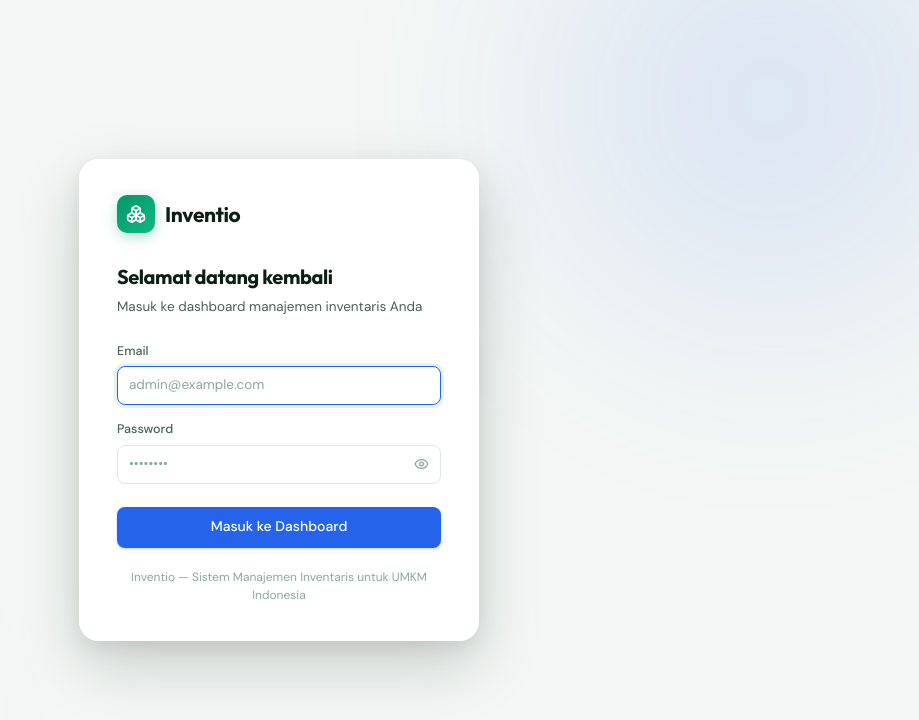
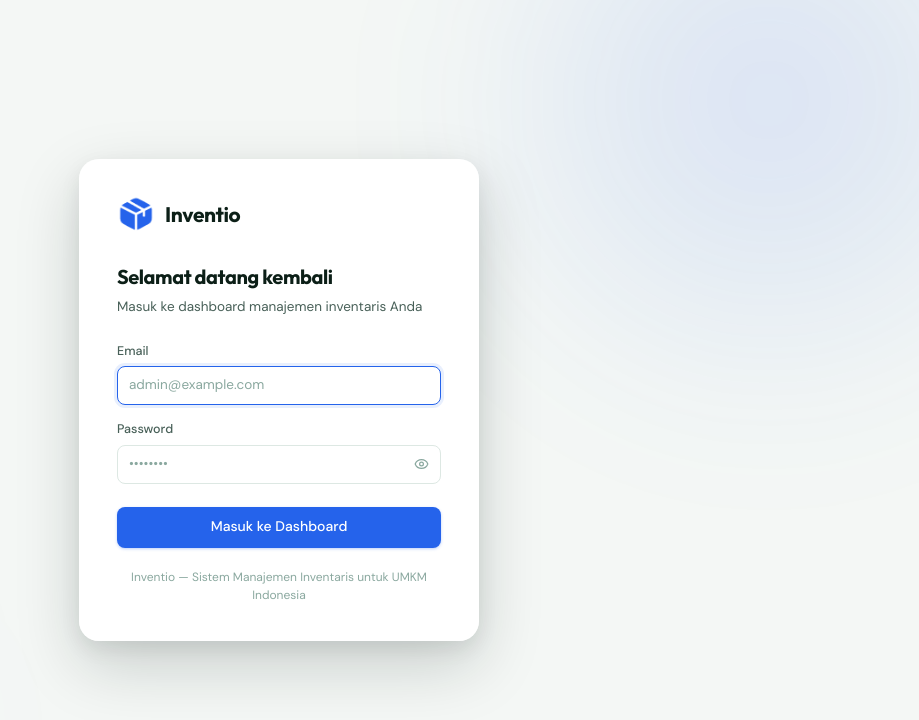
Before and after one commit to haisyaf/inventio, a React (Vite) app in the folder client/: page /login in a window 1280 px wide. Shown: the top 720 px of the page, without its empty margins (361-1280 px from the left). Built offline with nearby package versions, Linux system fonts and the light colour scheme.

Commit message:
style: change inventio logo

```diff
--- a/client/index.html
+++ b/client/index.html
@@ -2,7 +2,7 @@
 <html lang="id">
   <head>
     <meta charset="UTF-8" />
-    <link rel="icon" type="image/svg+xml" href="/favicon.svg" />
+    <link rel="icon" type="image/png" href="/inventioicon.png" />
     <meta name="viewport" content="width=device-width, initial-scale=1.0" />
     <title>Inventio — Manajemen Inventaris</title>
     <link rel="preconnect" href="https://fonts.googleapis.com" />
--- a/client/src/components/Sidebar.jsx
+++ b/client/src/components/Sidebar.jsx
@@ -49,6 +49,7 @@ export default function Sidebar() {
     <aside className="sidebar">
       <div className="sidebar-logo">
         <div className="sidebar-logo-mark">
+          <img src="/inventioicon.png" alt="Inventio Icon" />
           <Boxes size={17} color="white" strokeWidth={2.2} />
         </div>
         <div>
--- a/client/src/index.css
+++ b/client/src/index.css
@@ -25,7 +25,7 @@
   --accent: rgb(37, 99, 235);
   --accent-hover: rgb(15, 69, 185);
   --accent-light: #ECFDF5;
-  --accent-muted: rgba(5, 150, 105, 0.10);
+  --accent-muted: rgba(37, 99, 235, 0.10);
   --accent-border: rgba(37, 99, 235, 0.22);
 
   /* Semantic */
@@ -57,7 +57,7 @@
   --shadow: 0 4px 14px rgba(10, 28, 20, 0.09), 0 2px 4px rgba(10, 28, 20, 0.05);
   --shadow-lg: 0 12px 32px rgba(10, 28, 20, 0.13), 0 4px 8px rgba(10, 28, 20, 0.06);
   --shadow-modal: 0 24px 64px rgba(10, 28, 20, 0.18), 0 8px 20px rgba(10, 28, 20, 0.08);
-  --shadow-accent: 0 4px 18px rgba(5, 150, 105, 0.22);
+  --shadow-accent: 0 4px 18px rgba(37, 99, 235, 0.22);
 }
 
 /* ── RESET ─────────────────────────────────────────── */
@@ -129,13 +129,13 @@ body {
 .sidebar-logo-mark {
   width: 34px;
   height: 34px;
-  background: linear-gradient(135deg, #2563EB 0%, #3B82F6 100%);
+  background: linear-gradient(135deg, rgb(30, 41, 59) 0%, rgb(30, 41, 59) 100%);
   border-radius: 9px;
   display: flex;
   align-items: center;
   justify-content: center;
   flex-shrink: 0;
-  box-shadow: 0 4px 12px rgba(37, 99, 235, 0.35);
+ /*box-shadow: 0 4px 12px rgba(255, 255, 255, 0.35);*/
 }
 
 .sidebar-logo-text {
@@ -367,7 +367,7 @@ body {
   width: 24px;
   height: 24px;
   border-radius: 50%;
-  background: linear-gradient(135deg, #059669 0%, #10B981 100%);
+  background: linear-gradient(135deg, #2563EB 0%, #3B82F6 100%);
   display: flex;
   align-items: center;
   justify-content: center;
@@ -755,7 +755,7 @@ td {
 .modal-overlay {
   position: fixed;
   inset: 0;
-  background: rgba(10, 20, 16, 0.5);
+  background: rgba(9, 22, 51, 0.5);
   backdrop-filter: blur(3px);
   display: flex;
   align-items: center;
@@ -850,7 +850,7 @@ td {
   gap: 9px;
   padding: 11px 15px;
   border-radius: 10px;
-  background: #0C1F17;
+  background: rgb(37, 99, 235);
   color: white;
   font-family: var(--font-body);
   font-size: 13.5px;
@@ -866,7 +866,7 @@ td {
   to { opacity: 1; transform: translateX(0); }
 }
 
-.toast-success { background: #064E3B; }
+.toast-success { background: rgb(37, 99, 235); }
 .toast-error   { background: #7F1D1D; }
 .toast-warning { background: #78350F; }
 
@@ -973,12 +973,12 @@ td {
 .login-logo-mark {
   width: 38px;
   height: 38px;
-  background: linear-gradient(135deg, #059669 0%, #10B981 100%);
+  background: linear-gradient(135deg, #ffffff 0%, #ffffff 100%);
   border-radius: 10px;
   display: flex;
   align-items: center;
   justify-content: center;
-  box-shadow: 0 4px 14px rgba(5, 150, 105, 0.3);
+  /*box-shadow: 0 4px 14px rgba(5, 150, 105, 0.3);*/
 }
 
 .login-logo-text {
--- a/client/src/pages/LoginPage.jsx
+++ b/client/src/pages/LoginPage.jsx
@@ -59,6 +59,7 @@ export default function LoginPage() {
       <div className="login-card">
         <div className="login-logo">
           <div className="login-logo-mark">
+            <img src="/inventioicon.png" alt="Inventio Icon" />
             <Boxes size={20} color="white" strokeWidth={2} />
           </div>
           <span className="login-logo-text">Inventio</span>
```
